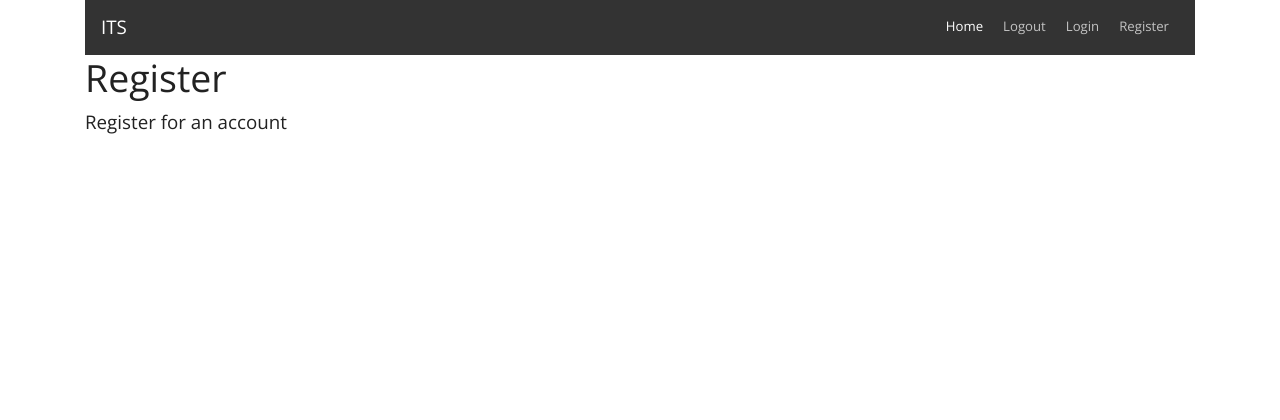
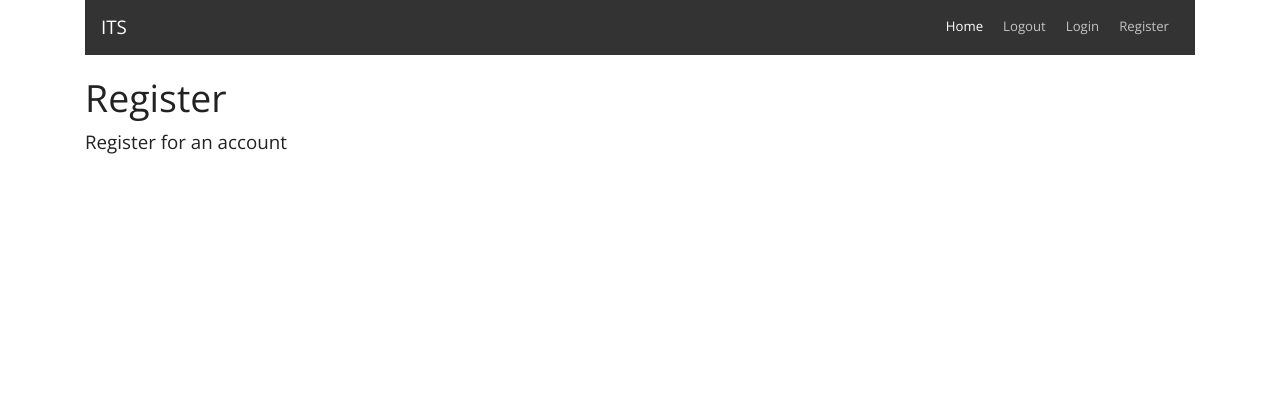
Before and after one commit to jrrlokken/issue-tracking-system, a Flask app: template templates/users/register.html in a window 1280 px wide. Shown: the top 420 px of the page. Run offline with Flask 2, Linux system fonts and the light colour scheme; the template is opened without the code that fills it, so the values that code supplies are empty; some libraries are stand-ins or nearby versions.

Commit message:
Container top margin

```diff
--- a/static/app.css
+++ b/static/app.css
@@ -1,6 +1,9 @@
 /* body {
   background-color: aqua;
 } */
+.main-container {
+  margin-top: 20px;
+}
 
 .wrapper {
   min-height: 100vh;
```
